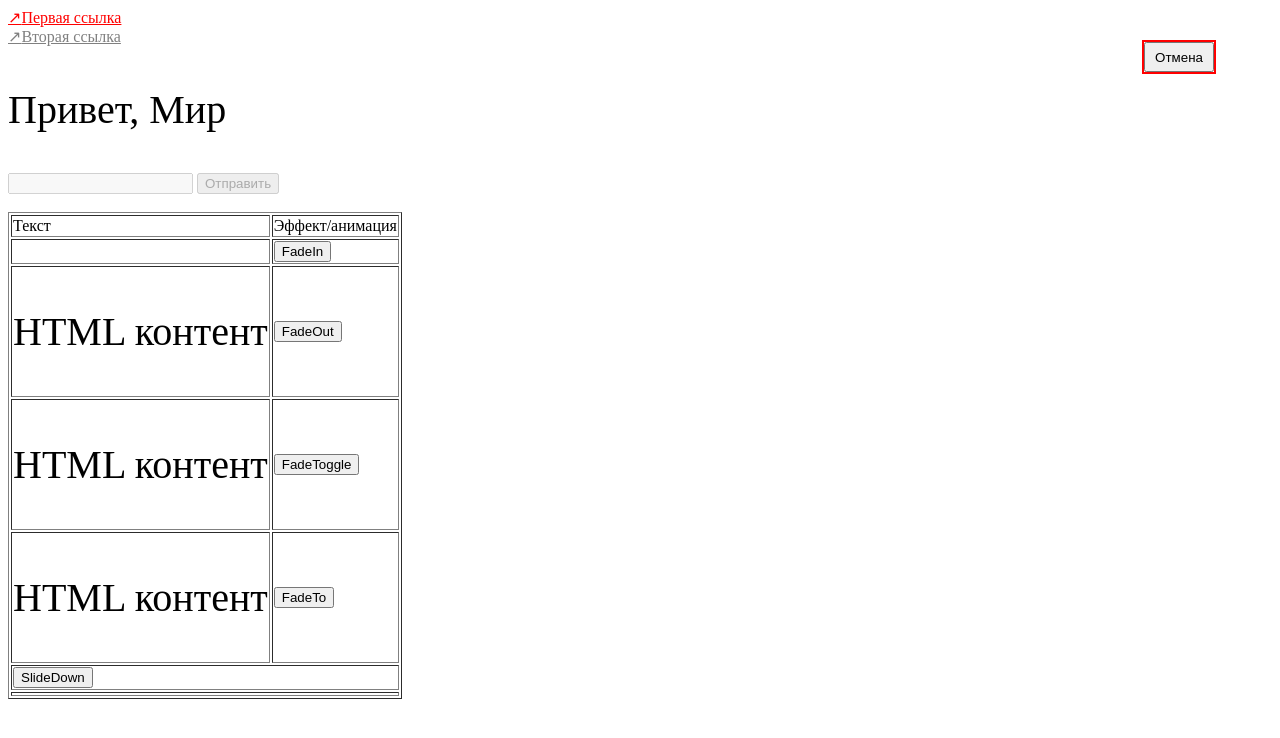
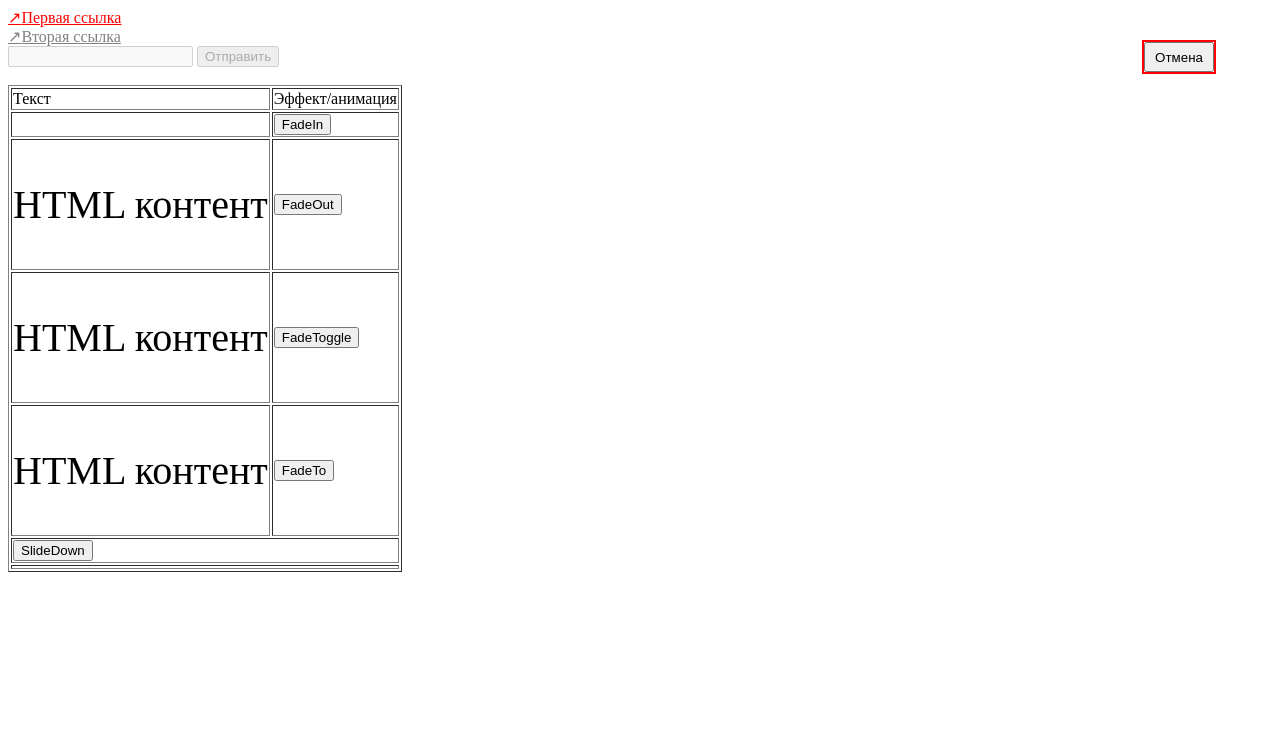
Before and after one commit to kseniag-hub/Web-itmo, a plain HTML site: page jquery/jq.html in a window 1280 px wide. Drawn offline with nearby package versions, Linux system fonts and the light colour scheme.

Commit message:
Update jq.html

```diff
--- a/jquery/jq.html
+++ b/jquery/jq.html
@@ -13,7 +13,7 @@
 <div>
 	<a href ="https://mister-robot.tv/4-sezon/" class="links1">Первая ссылка<a><br>
 	<a href ="#2" class="links2">Вторая ссылка<a>
-	<p>Привет, Мир</p>
+
 </div>
 
 <div>
```
